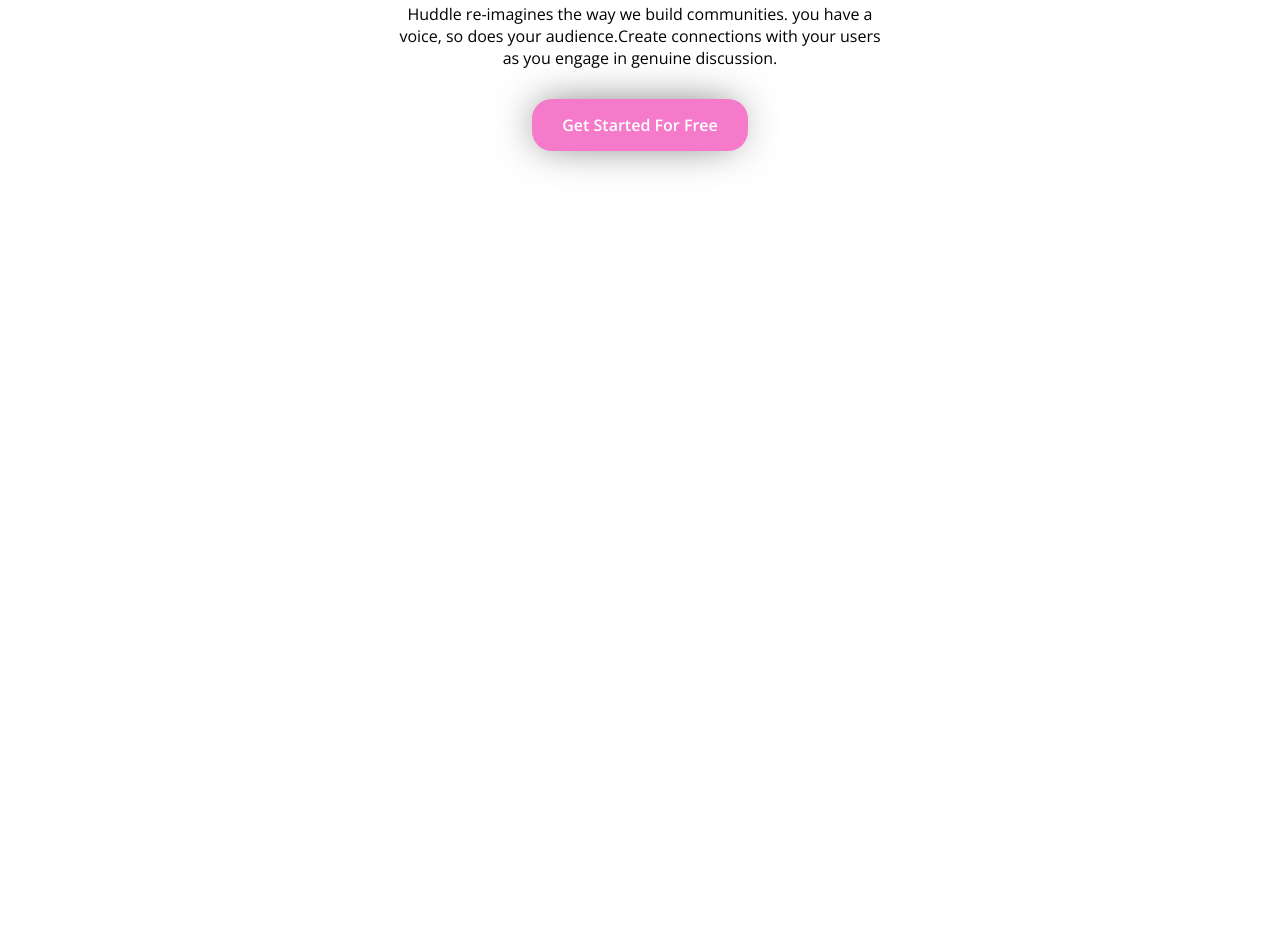
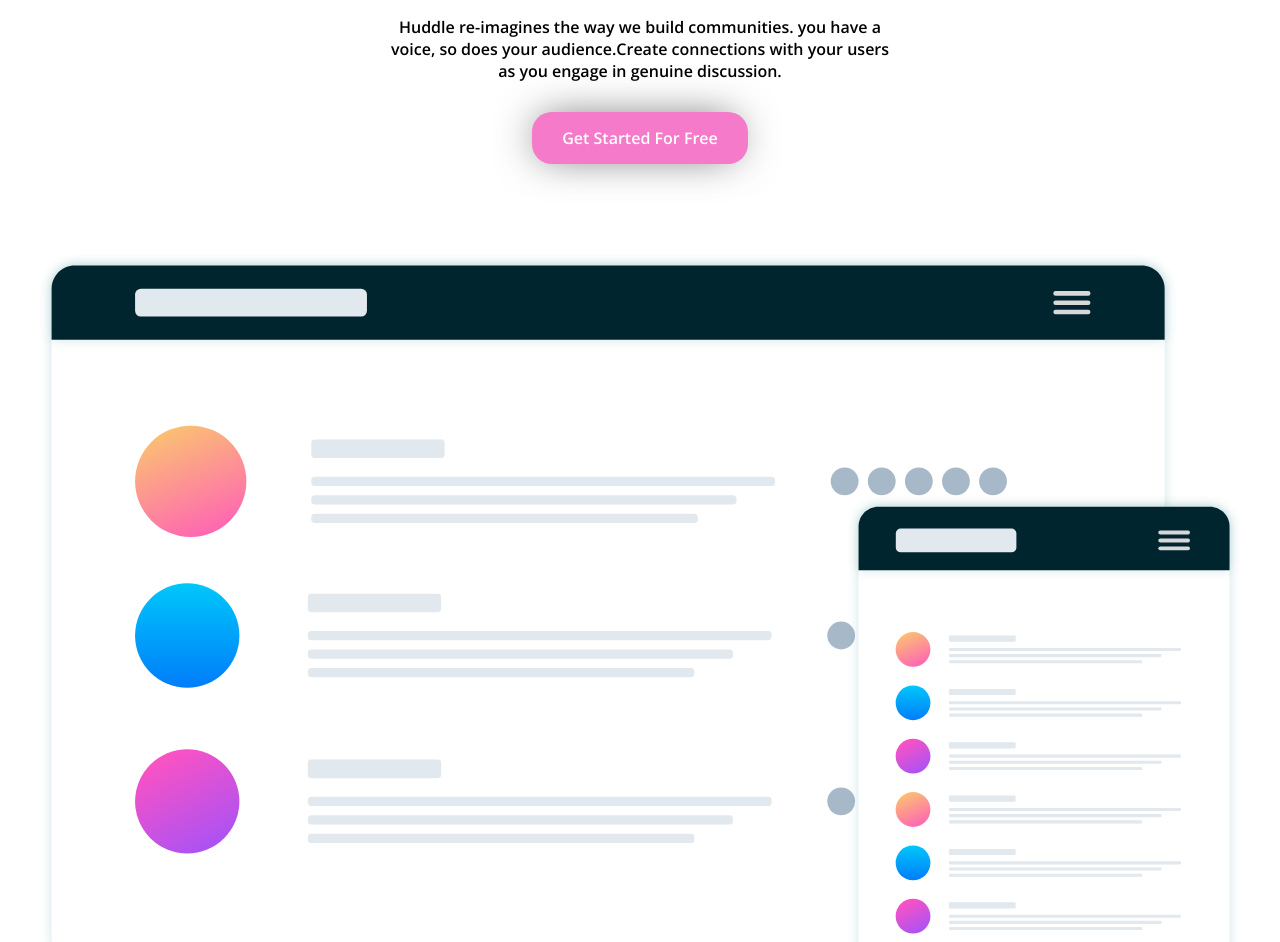
Before and after one commit to zishan344/Huddle-landing-page, a plain HTML site: page index.html in a window 1280 px wide. Shown: the part 208-1150 px from the top of the page. Before the commit the page ends 800 px from the top, so only its background shows below. Drawn offline with nearby package versions, Linux system fonts and the light colour scheme.

Commit message:
done the section number two g

```diff
--- a/index.html
+++ b/index.html
@@ -41,6 +41,11 @@
           </div>
         </div>
       </section>
+      <section class="container section-two">
+        <div class="img-section">
+          <img src="./images/screen-mockups.svg" alt="" />
+        </div>
+      </section>
     </main>
     <footer></footer>
   </body>
--- a/style.css
+++ b/style.css
@@ -47,14 +47,15 @@
 
 .hero-title {
   font-family: "Poppins", sans-serif;
+  font-size: 2rem;
   text-align: center;
 }
 .hero-para {
   margin: auto;
   width: 500px;
-  max-width: 100;
+  max-width: 100%;
   font-family: "Open Sans", sans-serif;
-  font-weight: 400;
+  font-weight: 600;
   text-align: center;
   margin-top: 30px;
 }
@@ -74,3 +75,10 @@
   cursor: pointer;
   box-shadow: -3px -1px 43px -10px rgba(0, 0, 0, 0.72);
 }
+
+.section-two {
+  margin-top: 90px;
+}
+.img-section img {
+  width: 100%;
+}
```
